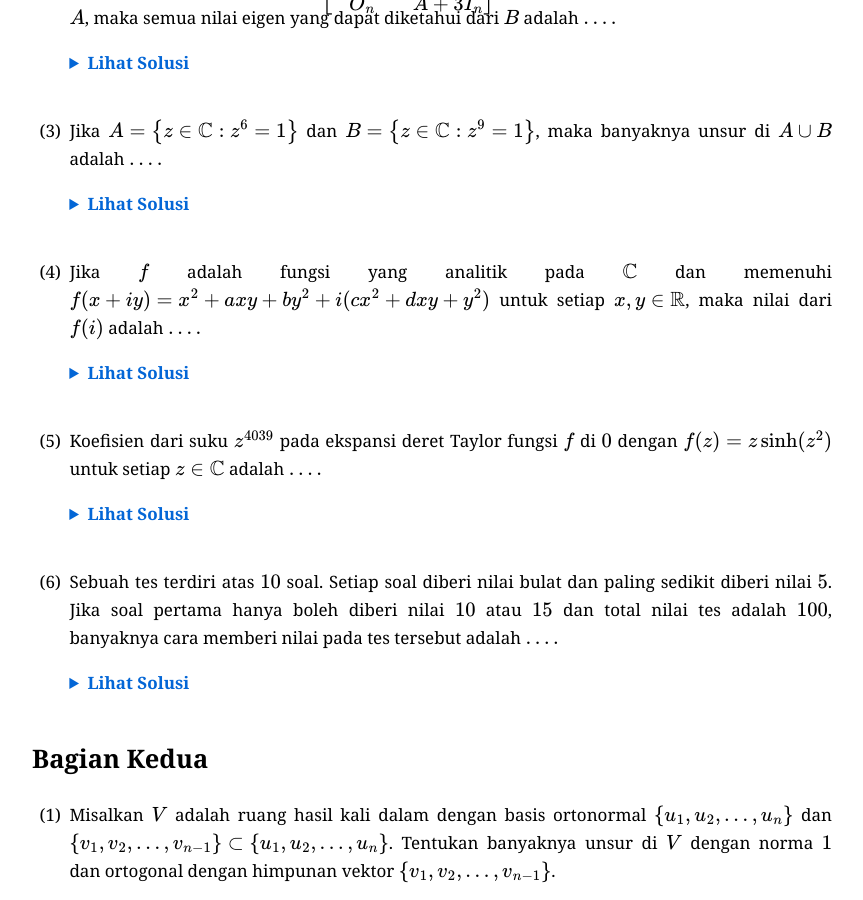
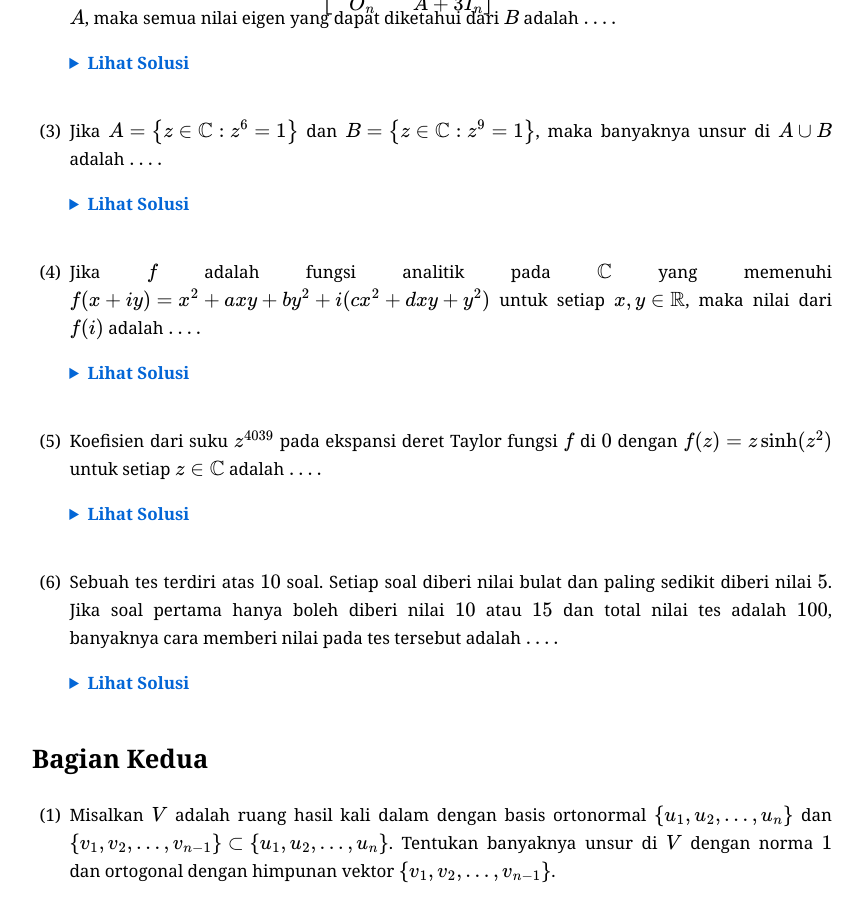
Before and after one commit to calculusgamingindonesia/calculusgamingindonesia.github.io, a Jekyll site: the page built from _posts/2026-07-04-onmipa-pt-wil-mat-19-2.md, in a window 1280 px wide and 900 px high, scrolled down 471 px. Shown: the whole window, without its empty margins (208-1071 px from the left). Built offline with Jekyll 4.4.1, drawn with Linux system fonts in a browser that asks for light colours; some web fonts are replaced.

Commit message:
Update 2026-07-04-onmipa-pt-wil-mat-19-2.md

```diff
--- a/_posts/2026-07-04-onmipa-pt-wil-mat-19-2.md
+++ b/_posts/2026-07-04-onmipa-pt-wil-mat-19-2.md
@@ -30,7 +30,7 @@ urutan: 102
    Solusi diserahkan kepada pembaca sebagai latihan.
    </div></details>
 
-4. Jika $f$ adalah fungsi yang analitik pada $\mathbb{C}$ dan memenuhi $f(x+iy)=x^2+axy+by^2+i(cx^2+dxy+y^2)$ untuk setiap $x, y\in\mathbb{R}$, maka nilai dari $f(i)$ adalah $\dots.$
+4. Jika $f$ adalah fungsi analitik pada $\mathbb{C}$ yang memenuhi $f(x+iy)=x^2+axy+by^2+i(cx^2+dxy+y^2)$ untuk setiap $x, y\in\mathbb{R}$, maka nilai dari $f(i)$ adalah $\dots.$
 
    <details><summary>Lihat Solusi</summary><div class="kotak-solusi" markdown="1">
    Solusi diserahkan kepada pembaca sebagai latihan.
```
